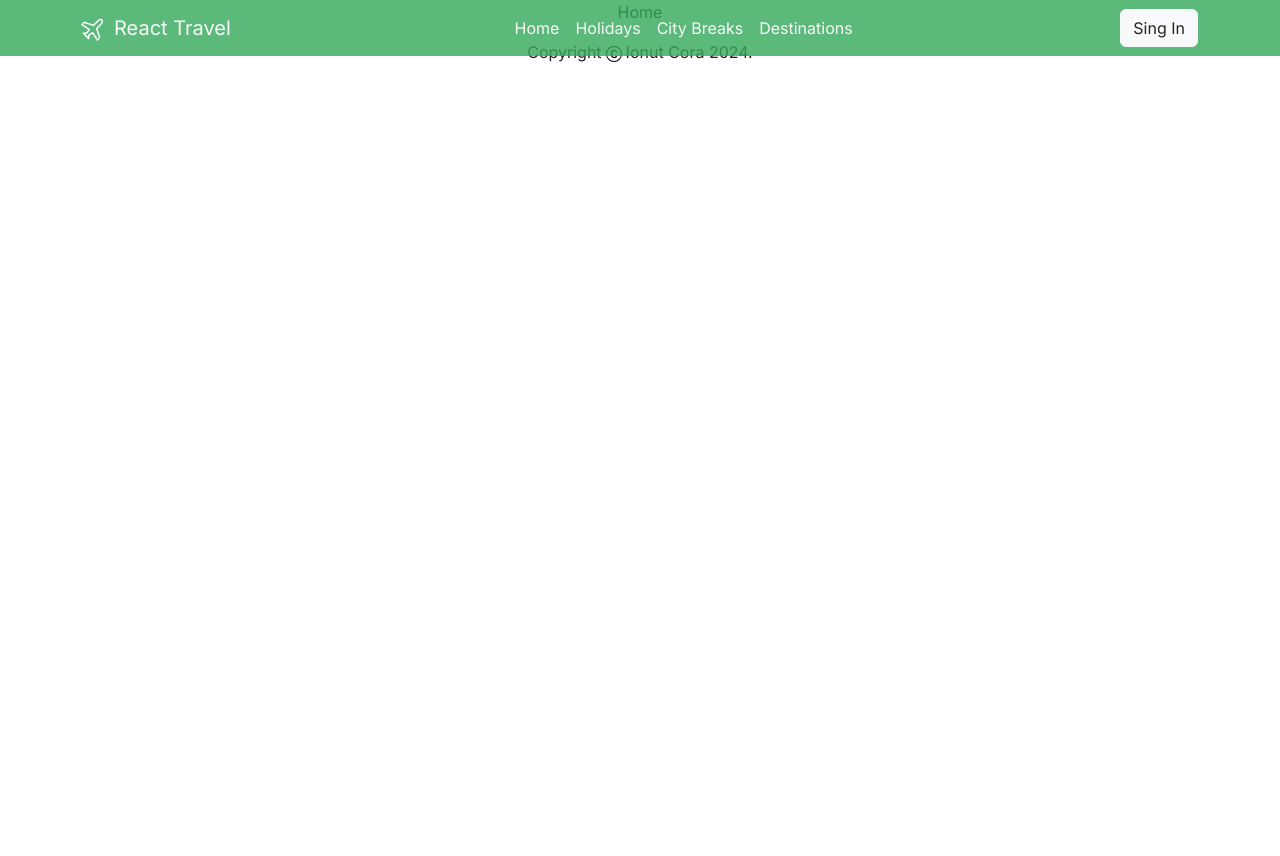
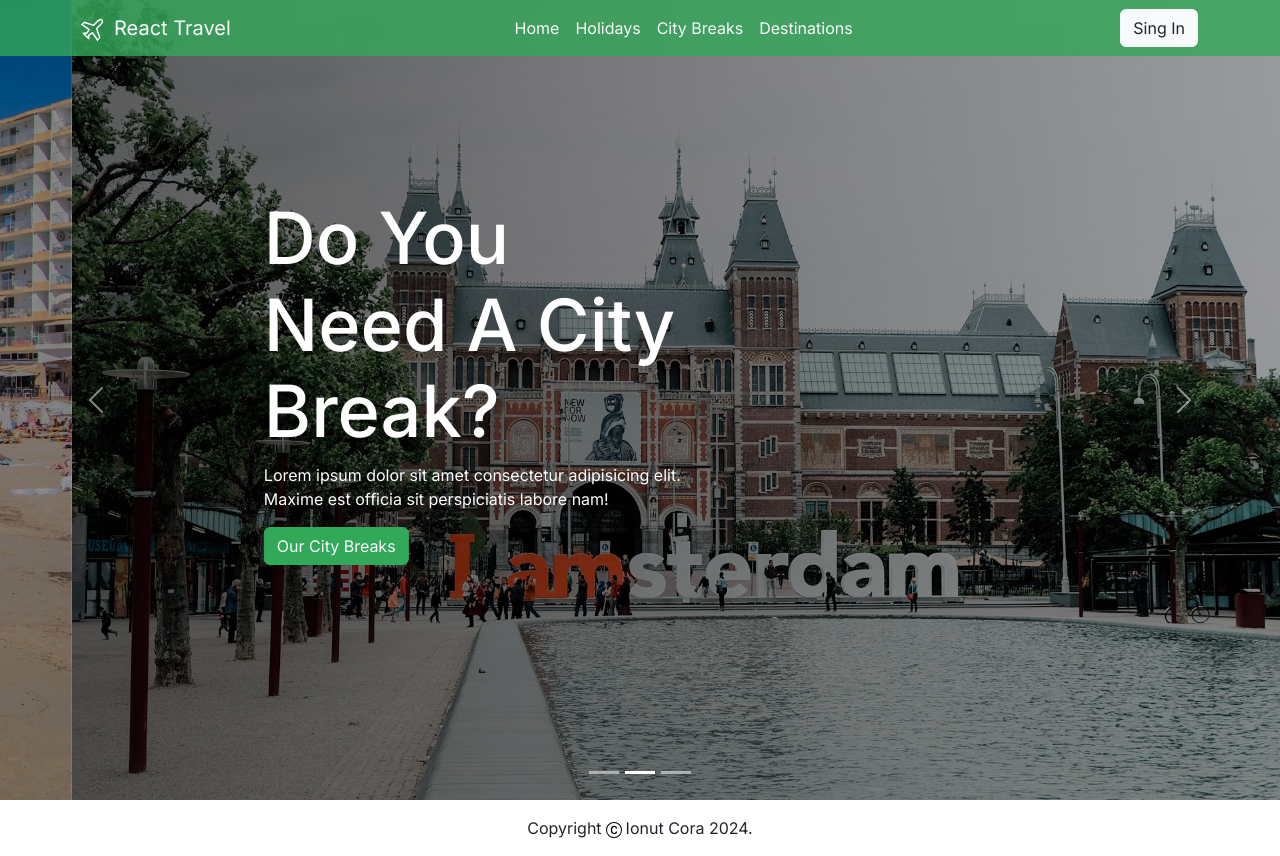
Before and after one commit to Tibro0/travel-website-landing-page, a React (Create React App) app: page / in a window 1280 px wide. Before the commit the page ends 800 px from the top, so only its background shows below. Built offline with nearby package versions, Linux system fonts and the light colour scheme.

Commit message:
Hero Section

```diff
--- a/src/App.js
+++ b/src/App.js
@@ -4,8 +4,8 @@ import Home from './Pages/Home/Home';
 import Destinations from './Pages/Destinations/Destinations';
 import Holidays from './Pages/Holidays/Holidays';
 import CityBreaks from './Pages/CityBreaks/CityBreaks';
-import NavigationBar from './components/NavigationBar/NavigationBar';
-import Footer from './components/Footer/Footer';
+import NavigationBar from './Components/NavigationBar/NavigationBar';
+import Footer from './Components/Footer/Footer';
 
 function App() {
   return (
--- a/src/Pages/Home/Home.jsx
+++ b/src/Pages/Home/Home.jsx
@@ -1,9 +1,12 @@
 import React from 'react'
 import './Home.css';
+import HeroSection from '../../Components/HeroSection/HeroSection';
 
 function Home() {
     return (
-        <div>Home</div>
+        <div className='home-page'>
+            <HeroSection />
+        </div>
     )
 }
 
--- /dev/null
+++ b/src/components/GreenBtn/GreenBtn.css
@@ -0,0 +1,9 @@
+#green-btn{
+    background-color: var(--primary-color);
+    border-color: var(--primary-color);
+}
+
+#green-btn:hover{
+    background-color: var(--secondary-color);
+    border-color: var(--secondary-color);
+}
--- /dev/null
+++ b/src/components/GreenBtn/GreenBtn.jsx
@@ -0,0 +1,14 @@
+import React from 'react';
+import './GreenBtn.css';
+import Button from 'react-bootstrap/Button';
+import { Link } from 'react-router-dom';
+
+function GreenBtn(props) {
+  return (
+    <Button id='green-btn'>
+      <Link to={props.btnLink} className='text-decoration-none text-light text-capitalize'>{props.btnTitle}</Link>
+    </Button>
+  )
+}
+
+export default GreenBtn;
--- /dev/null
+++ b/src/components/HeroSection/HeroSection.css
@@ -0,0 +1,32 @@
+.carousel-item1{
+    background-image: linear-gradient(to right, rgba(0, 0, 0, 0.50), rgba(0, 0, 0, 0.40)), url(../../Assets/Images/header-img1.jpg);
+}
+
+.carousel-item2{
+    background-image: linear-gradient(to right, rgba(0, 0, 0, 0.60), rgba(0, 0, 0, 0.30)), url(../../Assets/Images/header-img2.jpg);
+}
+
+.carousel-item3{
+    background-image: linear-gradient(to right, rgba(0, 0, 0, 0.20), rgba(0, 0, 0, 0.50)), url(../../Assets/Images/header-img3.jpg);
+}
+
+.carousel-item1,
+.carousel-item2,
+.carousel-item3{
+    background-size: cover;
+    background-position: center;
+}
+
+@media screen and (max-width:992px){
+    .carousel-item1{
+        background-image: linear-gradient(to right, rgba(0, 0, 0, 0.50), rgba(0, 0, 0, 0.50)), url(../../Assets/Images/header-img1.jpg);
+    }
+
+    .carousel-item2{
+        background-image: linear-gradient(to right, rgba(0, 0, 0, 0.50), rgba(0, 0, 0, 0.50)), url(../../Assets/Images/header-img2.jpg);
+    }
+
+    .carousel-item3{
+        background-image: linear-gradient(to right, rgba(0, 0, 0, 0.40), rgba(0, 0, 0, 0.40)), url(../../Assets/Images/header-img3.jpg);
+    }
+}
--- /dev/null
+++ b/src/components/HeroSection/HeroSection.jsx
@@ -0,0 +1,53 @@
+import React from 'react';
+import './HeroSection.css';
+import { Carousel } from 'react-bootstrap';
+import GreenBtn from '../GreenBtn/GreenBtn';
+
+function HeroSection() {
+    return (
+        <div className='hero-section'>
+            <Carousel>
+                <Carousel.Item className='carousel-item1 vh-100'>
+                    <Carousel.Caption className='h-100 d-flex flex-column align-items-center justify-content-top'>
+                        <div className='row h-100'>
+                            <div className='col-lg-6 d-flex flex-column align-items-start justify-content-center'>
+                                <h1 className='text-capitalize text-start'>Find Your Perfect Holiday</h1>
+                                <p className='text-start'>Lorem ipsum dolor sit amet, consectetur adipisicing elit. Inventore similique nobis laudantium ipsum iure odio hic laborum exercitationem temporibus quidem!</p>
+                                <GreenBtn btnTitle='Check our holidays' btnLink='/holidays' />
+                            </div>
+                            <div className='col-lg-6 d-none d-lg-block'></div>
+                        </div>
+                    </Carousel.Caption>
+                </Carousel.Item>
+
+                <Carousel.Item className='carousel-item2 vh-100'>
+                    <Carousel.Caption className='h-100'>
+                        <div className='row h-100'>
+                            <div className='col-lg-6 d-flex flex-column align-items-start justify-content-center'>
+                                <h1 className='text-capitalize text-start'>Do you need a city break?</h1>
+                                <p className='text-start'>Lorem ipsum dolor sit amet consectetur adipisicing elit. Maxime est officia sit perspiciatis labore nam!</p>
+                                <GreenBtn btnTitle='Our city breaks' btnLink='/city-brteaks' />
+                            </div>
+                            <div className='col-lg-6 d-none d-lg-block'></div>
+                        </div>
+                    </Carousel.Caption>
+                </Carousel.Item>
+
+                <Carousel.Item className='carousel-item2 vh-100'>
+                    <Carousel.Caption className='h-100'>
+                        <div className='row h-100'>
+                            <div className='col-lg-6 d-flex flex-column align-items-start justify-content-center'>
+                                <h1 className='text-capitalize text-start'>Travel anywhere</h1>
+                                <p className='text-start'>Lorem ipsum dolor sit amet consectetur adipisicing elit. Maxime est officia sit perspiciatis labore nam!</p>
+                                <GreenBtn btnTitle='Check all destinations' btnLink='/destinations' />
+                            </div>
+                            <div className='col-lg-6 d-none d-lg-block'></div>
+                        </div>
+                    </Carousel.Caption>
+                </Carousel.Item>
+            </Carousel>
+        </div>
+    )
+}
+
+export default HeroSection;
```
